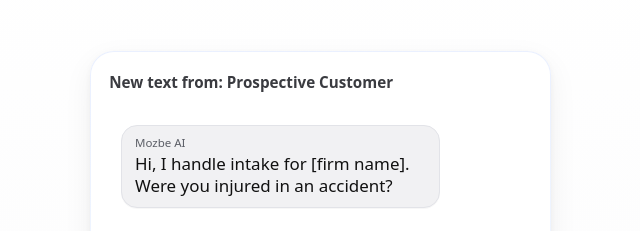
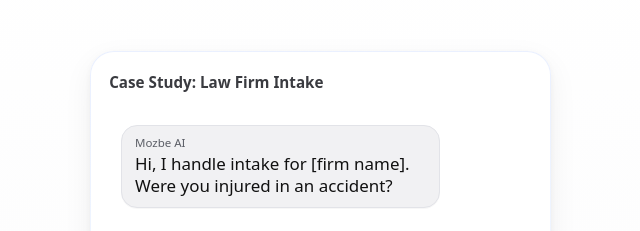
Before and after one commit to mozbe-co/mozbe-ai.github.io, a plain HTML site: page index.html in a window 1280 px wide. Shown: the part 168-399 px from the top of the page, 629-1269 px from the left. Drawn offline with Linux system fonts and the light colour scheme.

Commit message:
Update index.html

```diff
--- a/index.html
+++ b/index.html
@@ -121,7 +121,7 @@
 
       <div class="phone phone--light">
 
-        <div class="status">New text from: <b>Prospective Customer</b></div>
+        <div class="status">Case Study: <b>Law Firm Intake</b></div>
 
         <!-- Chat container (for animation) -->
 
```
